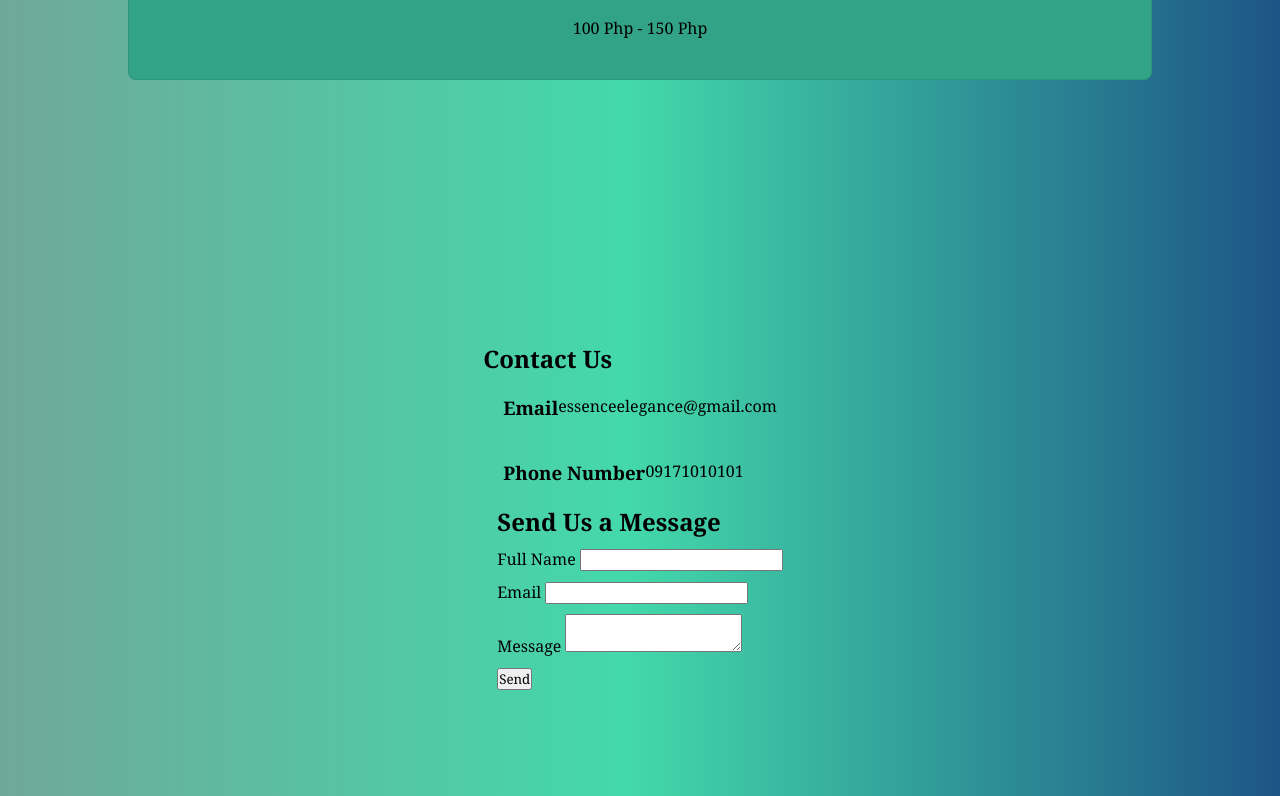
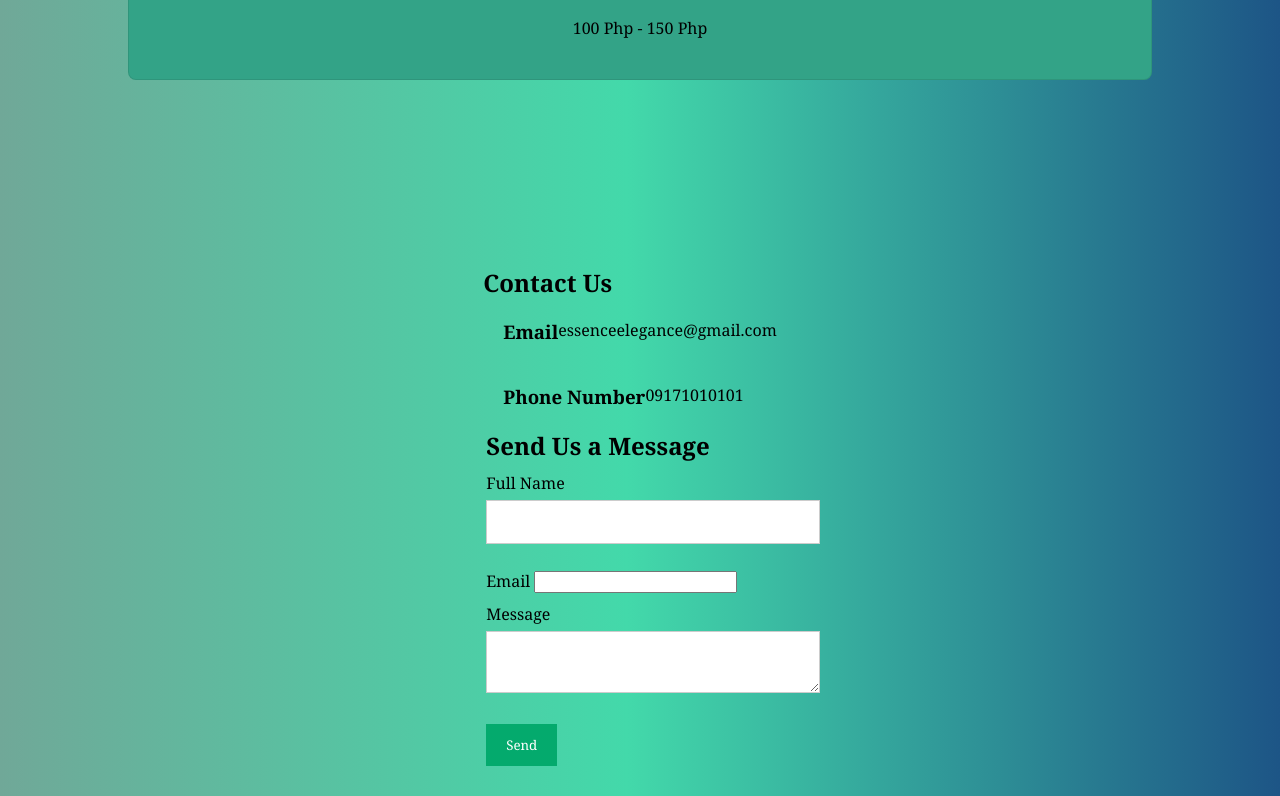
Before and after one commit to EssenceElegance/Perfume, a plain HTML site: page index.html in a window 1280 px wide. Shown: the part 6207-7003 px from the top of the page. Drawn offline with Linux system fonts and the light colour scheme.

Commit message:
Update style.css

```diff
--- a/style.css
+++ b/style.css
@@ -360,6 +360,28 @@ button:hover {
     display: flex;
 }
 
+input[type=text], select, textarea {
+  width: 100%;
+  padding: 12px;
+  border: 1px solid #ccc;
+  margin-top: 6px;
+  margin-bottom: 16px;
+  resize: vertical;
+}
+
+input[type=submit] {
+  background-color: #04AA6D;
+  color: white;
+  padding: 12px 20px;
+  border: none;
+  cursor: pointer;
+}
+
+input[type=submit]:hover {
+  background-color: #45a049;
+}
+
+
 .contactForm {
     width: 40%;
     padding: 40px;
```
